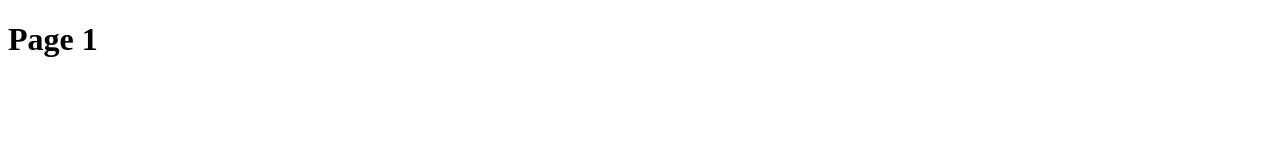
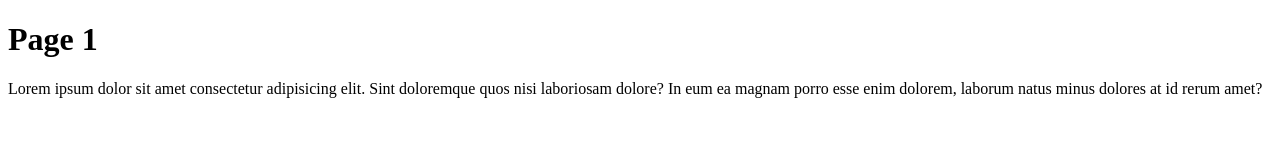
Before and after one commit to abdullah97-pro/Web-Design-Basic-to-Advanced-Tutorial-Code, a plain HTML site: page HTML5 Tutorials/page1.html in a window 1280 px wide. Drawn offline with Linux system fonts and the light colour scheme.

Commit message:
add p tag

```diff
--- a/HTML5 Tutorials/page1.html
+++ b/HTML5 Tutorials/page1.html
@@ -7,5 +7,8 @@
 </head>
 <body>
     <h1>Page 1</h1>
+    <p>
+        Lorem ipsum dolor sit amet consectetur adipisicing elit. Sint doloremque quos nisi laboriosam dolore? In eum ea magnam porro esse enim dolorem, laborum natus minus dolores at id rerum amet?
+    </p>
 </body>
 </html>
```
